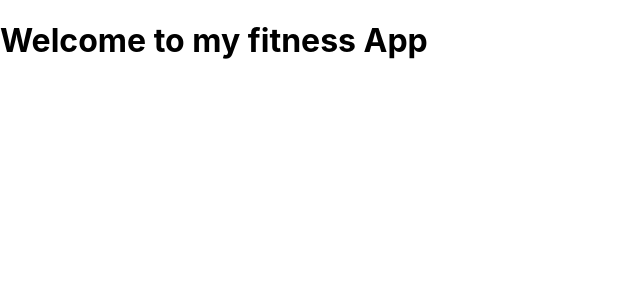
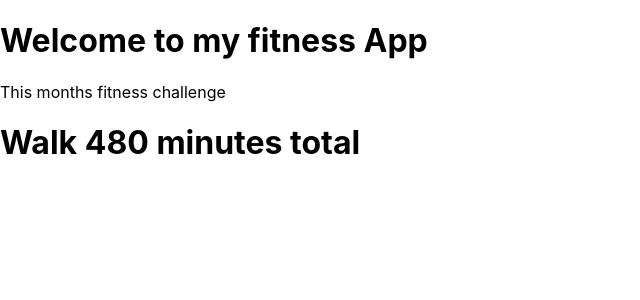
Before and after one commit to BLipsett/Fitness, a React (Create React App) app: page / in a window 1280 px wide. Shown: the top 300 px of the page, without its empty margins (0-640 px from the left). Built offline with nearby package versions, Linux system fonts and the light colour scheme.

Commit message:
add challenge component

```diff
--- a/package.json
+++ b/package.json
@@ -10,6 +10,7 @@
     "react-dom": "^17.0.2",
     "react-router-dom": "^5.3.0",
     "react-scripts": "4.0.3",
+    "sass": "^1.42.1",
     "web-vitals": "^1.1.2"
   },
   "scripts": {
--- a/src/App.js
+++ b/src/App.js
@@ -1,6 +1,6 @@
 import React from 'react';
 import './App.css';
-import { BrowserRouter as Router } from 'react-router-dom';
+import { BrowserRouter as Router, Route } from 'react-router-dom';
 import Homepage from './pages/homepage/homepage.component';
 
 
@@ -9,7 +9,9 @@ class App extends React.Component {
   render() {
     return (
       <Router>
+        <Route exact path='/'>
         <Homepage />
+        </Route>
       </Router>
       );
     }
--- /dev/null
+++ b/src/components/challenge/challenge.component.jsx
@@ -0,0 +1,16 @@
+import { render } from '@testing-library/react'
+import React from 'react'
+
+import './challenge.styles.scss'
+
+class Challenge extends React.Component {
+  render() {
+    return (
+      <div className='challenge'>
+        <h1>Walk 480 minutes total</h1>
+      </div>
+)
+}
+}
+
+export default Challenge
--- a/src/pages/homepage/homepage.component.jsx
+++ b/src/pages/homepage/homepage.component.jsx
@@ -1,9 +1,12 @@
 import React from 'react'
+import Challenge from '../../components/challenge/challenge.component';
 
 const Homepage = () => (
 
     <div className="home">
       <h1>Welcome to my fitness App</h1>
+      <p>This months fitness challenge</p>
+      <Challenge />
     </div>
 )
 
```
Also changed, not shown: src/components/challenge/challenge.styles.scss (added), 1 other file (tests, documents, lock files or other folders).
